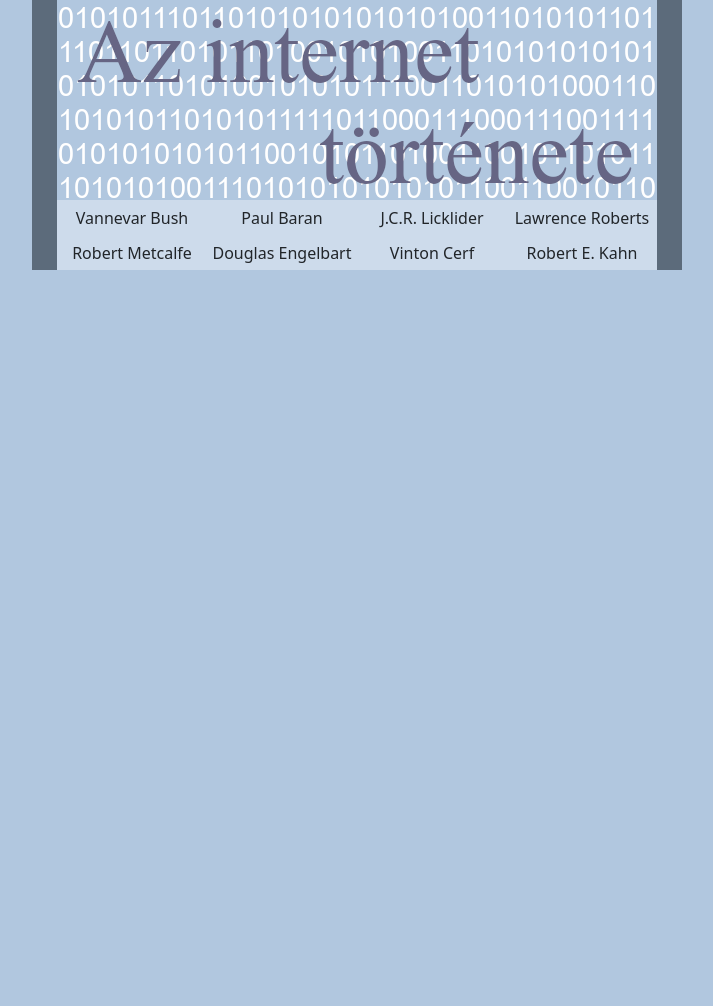
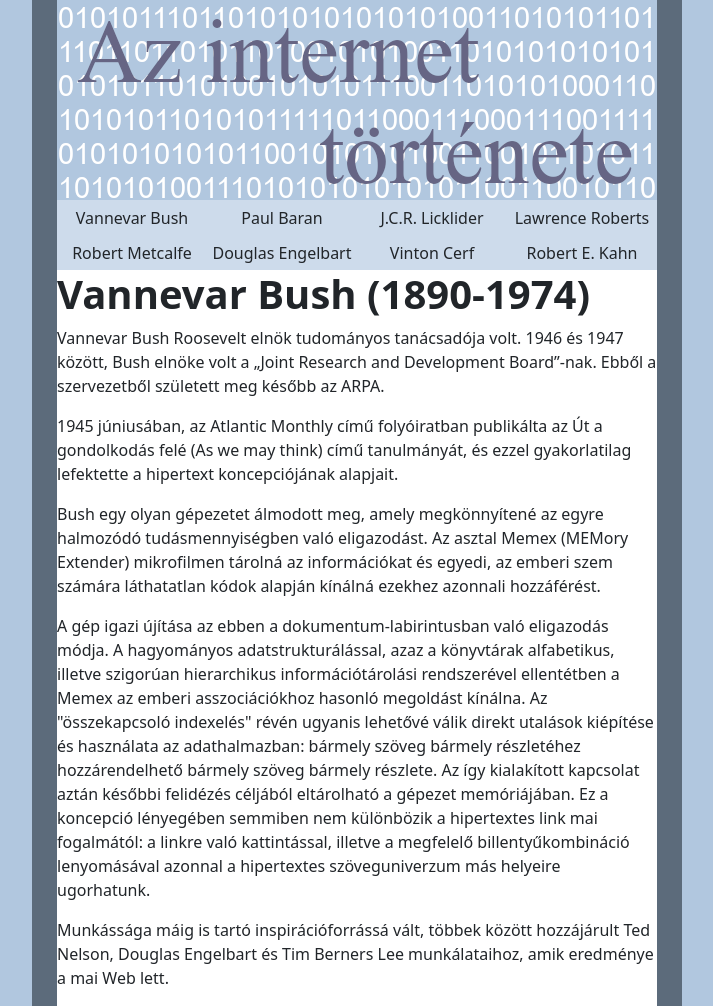
Before and after one commit to radics-viktor/webfejlesztes, a plain HTML site: page Gyakorlás/kozep_info_erettsegi/2011_maj/bush.html in a window 1280 px wide. Shown: the whole page, without its empty margins (283-996 px from the left). Before the commit the page ends 800 px from the top, so only its background shows below. Drawn offline with nearby package versions, Linux system fonts and the light colour scheme.

Commit message:
gyakorlass

```diff
--- a/Gyakorlás/kozep_info_erettsegi/2011_maj/bush.html
+++ b/Gyakorlás/kozep_info_erettsegi/2011_maj/bush.html
@@ -27,7 +27,13 @@
                 <div class="col">Robert E. Kahn</div>
             </div>
             <div class="row">
-                    <div class="col"></div>
+                        <div class="col"><h1>Vannevar Bush (1890-1974)</h1>
+                            <p>Vannevar Bush Roosevelt elnök tudományos tanácsadója volt. 1946 és 1947 között, Bush elnöke volt a „Joint Research and Development Board”-nak. Ebből a szervezetből született meg később az ARPA.</p>
+                            <p>1945 júniusában, az Atlantic Monthly című folyóiratban publikálta az Út a gondolkodás felé (As we may think) című tanulmányát, és ezzel gyakorlatilag lefektette a hipertext koncepciójának alapjait.</p>
+                            <p>Bush egy olyan gépezetet álmodott meg, amely megkönnyítené az egyre halmozódó tudásmennyiségben való eligazodást. Az asztal Memex (MEMory Extender) mikrofilmen tárolná az információkat és egyedi, az emberi szem számára láthatatlan kódok alapján kínálná ezekhez azonnali hozzáférést.</p>
+                            <p>A gép igazi újítása az ebben a dokumentum-labirintusban való eligazodás módja. A hagyományos adatstrukturálással, azaz a könyvtárak alfabetikus, illetve szigorúan hierarchikus információtárolási rendszerével ellentétben a Memex az emberi asszociációkhoz hasonló megoldást kínálna. Az "összekapcsoló indexelés" révén ugyanis lehetővé válik direkt utalások kiépítése és használata az adathalmazban: bármely szöveg bármely részletéhez hozzárendelhető bármely szöveg bármely részlete. Az így kialakított kapcsolat aztán későbbi felidézés céljából eltárolható a gépezet memóriájában. Ez a koncepció lényegében semmiben nem különbözik a hipertextes link mai fogalmától: a linkre való kattintással, illetve a megfelelő billentyűkombináció lenyomásával azonnal a hipertextes szöveguniverzum más helyeire ugorhatunk.</p>
+                            <p>Munkássága máig is tartó inspirációforrássá vált, többek között hozzájárult Ted Nelson, Douglas Engelbart és Tim Berners Lee munkálataihoz, amik eredménye a mai Web lett. </p>
+                        </div>
             </div>
         </div>
     </div>
```
